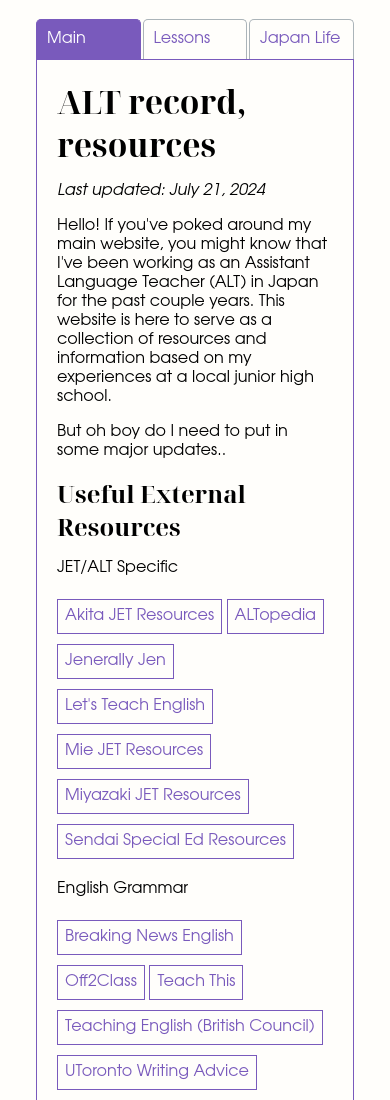
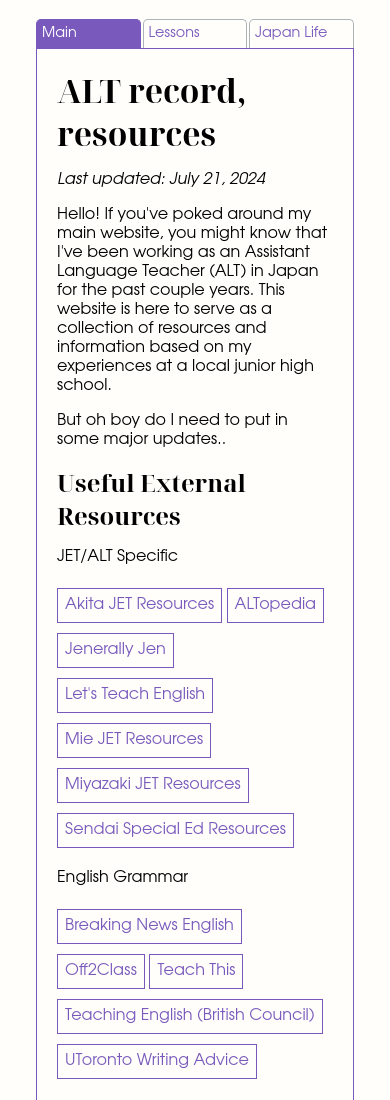
Before and after one commit to lilywus/alting, a plain HTML site: page index.html in a window 390 px wide. Shown: the top 1100 px of the page. Drawn offline with Linux system fonts and the light colour scheme.

Commit message:
Mobile tweaking...

```diff
--- a/style/style.css
+++ b/style/style.css
@@ -150,4 +150,9 @@ h3, h4, h5 {
         width: 85%;
         margin: 5% auto;
     }
+
+    .tab {
+        padding: 5px;
+        font-size: .9em;
+    }
 }
```
